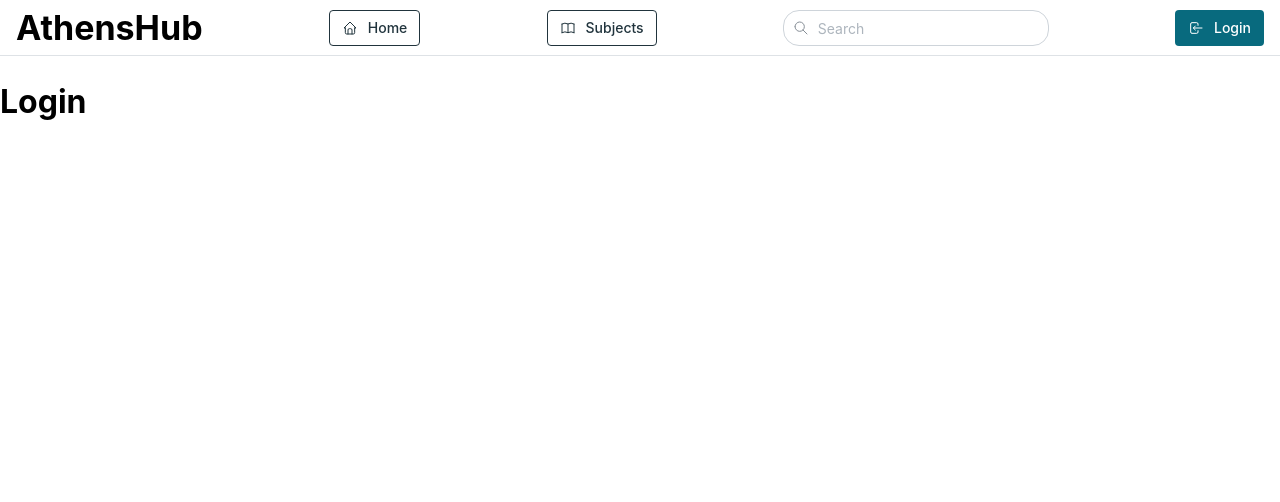
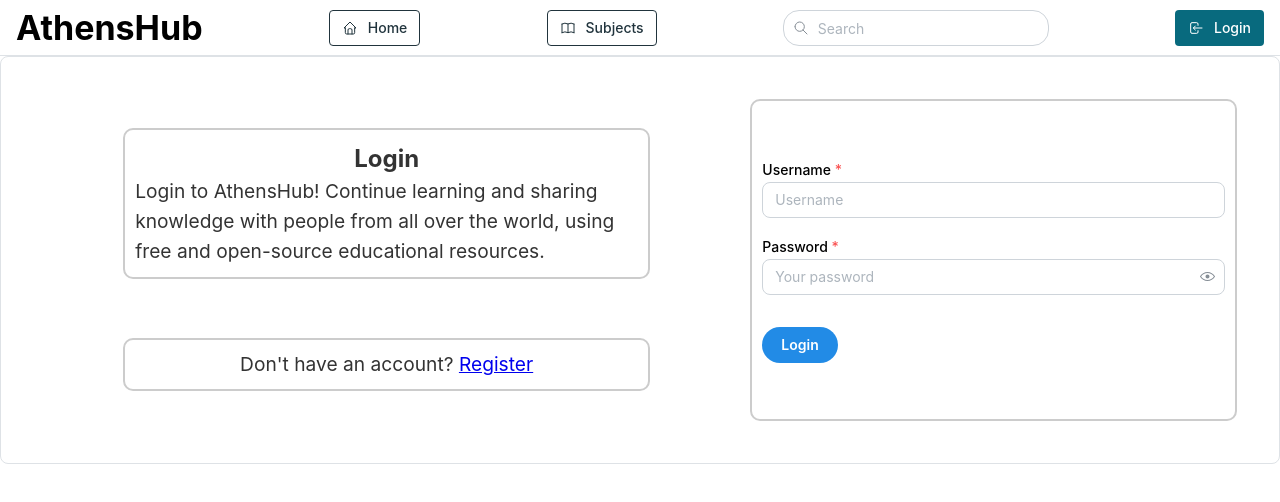
Before and after one commit to CoyoteArcade/AthensHub, a React (Vite) app in the folder frontend/: page /login in a window 1280 px wide. Shown: the top 502 px of the page. Built offline with nearby package versions, Linux system fonts and the light colour scheme.

Commit message:
added login page forum STILL NEEDS TO BE STYLED

```diff
--- /dev/null
+++ b/frontend/src/components/LoginForum/LoginForum.jsx
@@ -0,0 +1,71 @@
+import { useForm } from '@mantine/form';
+import { TextInput, PasswordInput, Box, Paper, Group, Button, Divider, Stack } from '@mantine/core';
+import classes from './LoginForum.module.css';
+
+function LoginForum(props) {
+  const form = useForm({
+    initialValues: {
+      username: '',
+      password: '',
+    },
+
+    validate: {
+      username: (val) => (!val ? 'Username is required' : null),
+      password: (val) => (!val ? 'Password is required' : null),
+    },
+  });
+
+  return (
+    <Paper radius="md" p="xl" withBorder {...props}>
+      <div style={{ display: 'flex', flexDirection: 'row' }}> {/* Parent flex container */}
+        <div className={classes.labels}> {/* Flex container for the text */}
+            <Box className={classes.box}>
+                <h3>Login</h3>
+                <p>Login to AthensHub! Continue learning and sharing knowledge with people from all over the world, using free and open-source educational resources.</p>
+            </Box>
+            <Divider mt="sm" mb="md" />
+            <Box className={classes.box}>
+                {/*eslint-disable-next-line react/no-unescaped-entities*/}
+                <p>Don't have an account? <a href="/register">Register</a></p>
+            </Box>
+        </div>
+
+        <Divider mt="sm" mb="md" />
+
+        <div className={classes.form}> {/* Flex container for the form */}
+          <form className={classes.fullWidth} onSubmit={form.onSubmit(() => {})}>
+            <Stack align='stretch'>
+              <TextInput
+                required
+                label="Username"
+                placeholder="Username"
+                value={form.values.username}
+                onChange={(event) => form.setFieldValue('username', event.currentTarget.value)}
+                error={form.errors.username && 'Username is required'}
+                radius="md"
+              />
+
+              <PasswordInput
+                required
+                label="Password"
+                placeholder="Your password"
+                value={form.values.password}
+                onChange={(event) => form.setFieldValue('password', event.currentTarget.value)}
+                error={form.errors.password && 'Password is required'}
+                radius="md"
+              />
+            </Stack>
+
+            <Group justify="space-between" mt="xl">
+              <Button type="submit" radius="xl">
+                Login
+              </Button>
+            </Group>
+          </form>
+        </div>
+      </div>
+    </Paper>
+  );
+}
+
+export default LoginForum;
--- /dev/null
+++ b/frontend/src/components/LoginForum/LoginForum.module.css
@@ -0,0 +1,57 @@
+.labels {
+    display: flex;
+    flex-direction: column;
+    justify-content: center;
+    align-items: center;
+    padding: 2%;
+}
+
+h3 {
+    margin: 0;
+    padding: 0;
+    font-size: 1.5em;
+    color: #333;
+}
+
+p {
+    margin: 0;
+    padding: 0;
+    font-size: 1.2em;
+    color: #333;
+}
+
+.box {
+    display: flex;
+    flex-direction: column;
+    justify-content: left;
+    align-items: center;
+    margin-top: 20px;
+    margin-left: 20px;
+    margin: 15px;
+    padding: 10px;
+    border: 2px solid #ccc;
+    border-radius: 10px;
+    overflow: hidden;
+    height: auto;
+    width: 80%;
+    max-width: 800px;
+}
+
+
+.form {
+    width: 50%;
+    min-width: 300px;
+    display: flex;
+    flex-direction: column;
+    justify-content: center;
+    align-items: center;
+    margin-top: 20px;
+    margin: 10px;
+    padding: 10px;
+    border: 2px solid #ccc;
+    border-radius: 10px;
+}
+
+.fullWidth {
+    width: 100%;
+}
--- a/frontend/src/main.jsx
+++ b/frontend/src/main.jsx
@@ -10,6 +10,7 @@ import Root from './routes/Root.jsx'
 import Home from './routes/Home.jsx'
 import Register from './routes/Register.jsx'
 import Subjects from './routes/Subjects.jsx'
+import Login from './routes/Login.jsx'
 
 const router = createBrowserRouter([
   {
@@ -27,7 +28,7 @@ const router = createBrowserRouter([
       },
       {
         path: "/login",
-        element: <h1>Login</h1>,
+        element: <Login />,
       },
       {
         path: "/",
--- /dev/null
+++ b/frontend/src/routes/Login.jsx
@@ -0,0 +1,9 @@
+import LoginForum from "../components/LoginForum/LoginForum";
+
+export default function Login() {
+    return (
+        <>
+            <LoginForum />
+        </>
+    );
+}
```
